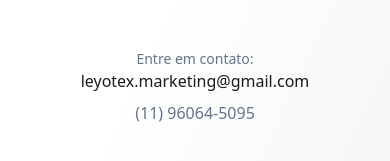
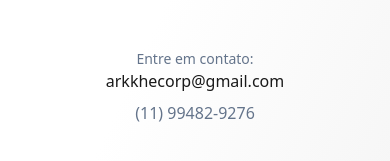
Before and after one commit to leyotexmarketing/leyotex-showcase-sparkle-46161, a React (Vite) app: page / in a window 390 px wide. Shown: the part 483-644 px from the top of the page. Built offline with nearby package versions, Linux system fonts and the light colour scheme; the HTML template or start-up script is replaced by a standard one; a web font is replaced by a local one.

Commit message:
Update contact info in Maintenance page
Replace contact email and phone on maintenance page:
- email: leyotex.marketing@gmail.com -> arkkhecorp@gmail.com
- phone: (11) 96064-5095 -> (11) 99482-9276

```diff
--- a/src/pages/Maintenance.tsx
+++ b/src/pages/Maintenance.tsx
@@ -25,13 +25,13 @@ const Maintenance = () => {
             Entre em contato:
           </p>
           <a
-            href="mailto:leyotex.marketing@gmail.com"
+            href="mailto:arkkhecorp@gmail.com"
             className="text-primary hover:text-primary/80 transition-colors font-medium"
           >
-            leyotex.marketing@gmail.com
+            arkkhecorp@gmail.com
           </a>
           <p className="text-muted-foreground">
-            (11) 96064-5095
+            (11) 99482-9276
           </p>
         </div>
       </div>
```
